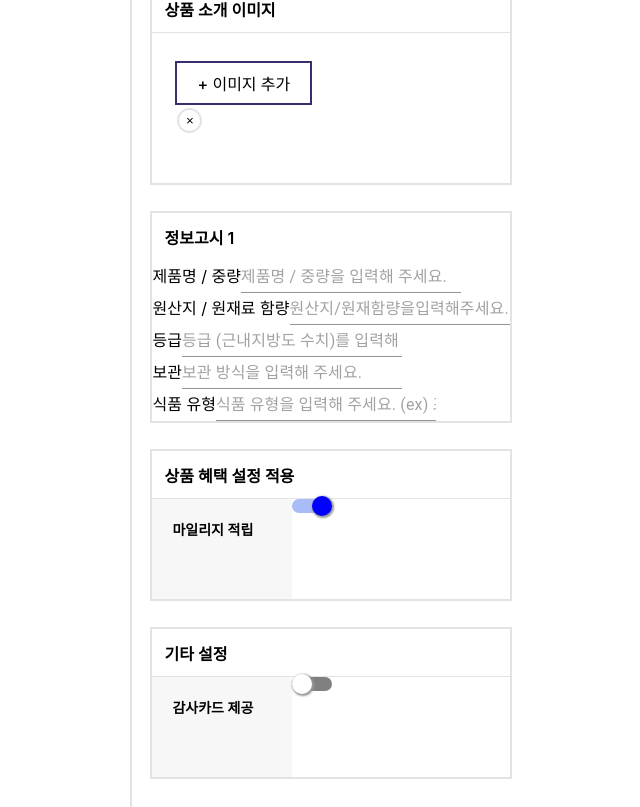
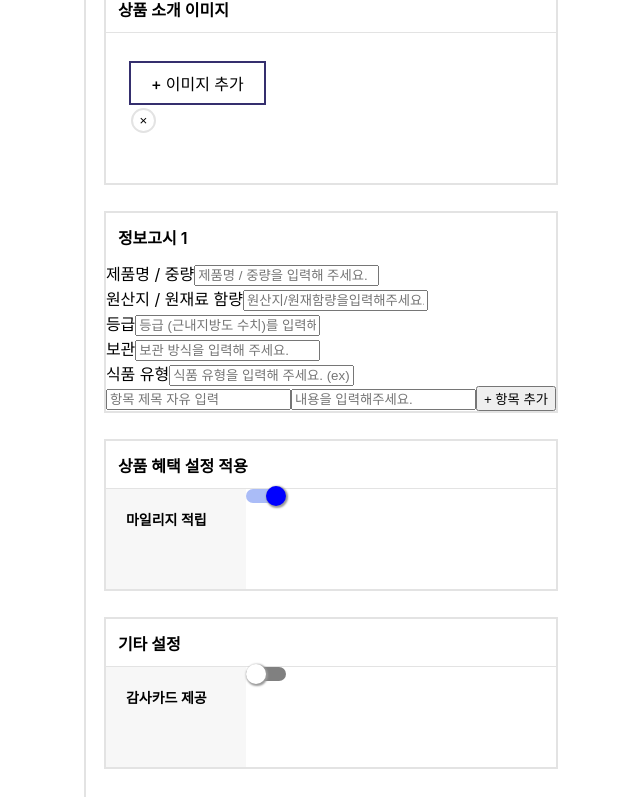
Before and after one commit to console-lo9/wanted_pre_onboarding_02, a React (Create React App) app: page / in a window 1280 px wide. Shown: the part 919-1726 px from the top of the page, without its empty margins (410-1050 px from the left). Built offline with nearby package versions, Linux system fonts and the light colour scheme.

Commit message:
Add: 상품 항목 추가 기능

```diff
--- a/src/components/ProductInfo/Item.jsx
+++ b/src/components/ProductInfo/Item.jsx
@@ -1,4 +1,4 @@
-import { Input } from "@mui/material";
+import Input from "layout/Input";
 import React from "react";
 
 function Item(props) {
--- a/src/components/ProductInfo/Items.jsx
+++ b/src/components/ProductInfo/Items.jsx
@@ -1,7 +1,8 @@
-import { Input } from "@mui/material";
-import React, { useState } from "react";
+import AddButton from "layout/Button";
+import React, { useEffect, useState } from "react";
 import Item from "./Item";
 import styles from "./Items.module.css";
+import NewItem from "./NewItem";
 
 function Items() {
   const [labelArr, setLabelArr] = useState([
@@ -19,13 +20,39 @@ function Items() {
     "식품 유형을 입력해 주세요. (ex) 포장육",
   ]);
 
-  const [id, setId] = useState(0);
+  const [newItemTitle, setNewItemTitle] = useState("");
+  const [newItemContent, setNewItemContent] = useState("");
 
+  const handleSubmit = (e) => {
+    e.preventDefault();
+    e.stopPropagation();
+    e.stopImmediatePropagation();
+    setLabelArr((state) => [...state, newItemTitle]);
+    setPlaceHolderArr((state) => [...state, newItemContent]);
+    setNewItemTitle("");
+    setNewItemContent("");
+  };
+  useEffect(() => {
+    setNewItemTitle("");
+    setNewItemContent("");
+  }, []);
   return (
     <div className={styles.flexBox}>
       {labelArr.map((label, i) => (
-        <Item label={label} id={`input-${i}`} placeholder={placeHolderArr[i]} />
+        <Item
+          label={label}
+          id={`input-${i}`}
+          placeholder={placeHolderArr[i]}
+          key={i}
+        />
       ))}
+      <NewItem
+        newItemTitle={newItemTitle}
+        newItemContent={newItemContent}
+        setNewItemTitle={setNewItemTitle}
+        setNewItemContent={setNewItemContent}
+        handleSubmit={(e) => handleSubmit(e)}
+      />
     </div>
   );
 }
--- /dev/null
+++ b/src/components/ProductInfo/NewItem.jsx
@@ -0,0 +1,47 @@
+import AddButton from "layout/Button";
+import React from "react";
+
+function NewItem({
+  setNewItemTitle,
+  setNewItemContent,
+  newItemTitle,
+  newItemContent,
+  handleSubmit,
+}) {
+  const handleChange = (e) => {
+    setNewItemTitle(e.target.value);
+  };
+  const handleChange2 = (e) => {
+    setNewItemContent(e.target.value);
+  };
+  //   const handleSubmit = (e) => {
+  //     e.preventDefault();
+  //     console.log(newItemTitle);
+  //   };
+  return (
+    <div>
+      <form>
+        <input
+          placeholder="항목 제목 자유 입력"
+          onChange={handleChange}
+          value={newItemTitle}
+          required
+        />
+        <input
+          placeholder="내용을 입력해주세요."
+          onChange={handleChange2}
+          value={newItemContent}
+          required
+        />
+        <button
+          tag="add"
+          children="+ 항목 추가"
+          type="submit"
+          onSubmit={handleSubmit}
+        />
+      </form>
+    </div>
+  );
+}
+
+export default NewItem;
--- a/src/layout/Button.jsx
+++ b/src/layout/Button.jsx
@@ -8,6 +8,8 @@ const AddButton = (props) => {
       className={`${styles.button} ${styles[tag]}`}
       tag={props.tag}
       type={`${props.type}`}
+      onClick={props.onClick}
+      onSubmit={props.onSubmit}
     >
       {props.children}
     </button>
--- a/src/layout/Calendar.jsx
+++ b/src/layout/Calendar.jsx
@@ -4,7 +4,7 @@ import LocalizationProvider from "@mui/lab/LocalizationProvider";
 import DesktopDateTimePicker from "@mui/lab/DesktopDateTimePicker";
 import { TextField } from "@mui/material";
 
-function Calendar({ setTime, disabled, onClick }) {
+function Calendar({ setTime, disabled }) {
   const [value, setValue] = useState();
   return (
     <LocalizationProvider dateAdapter={AdapterDateFns}>
```
